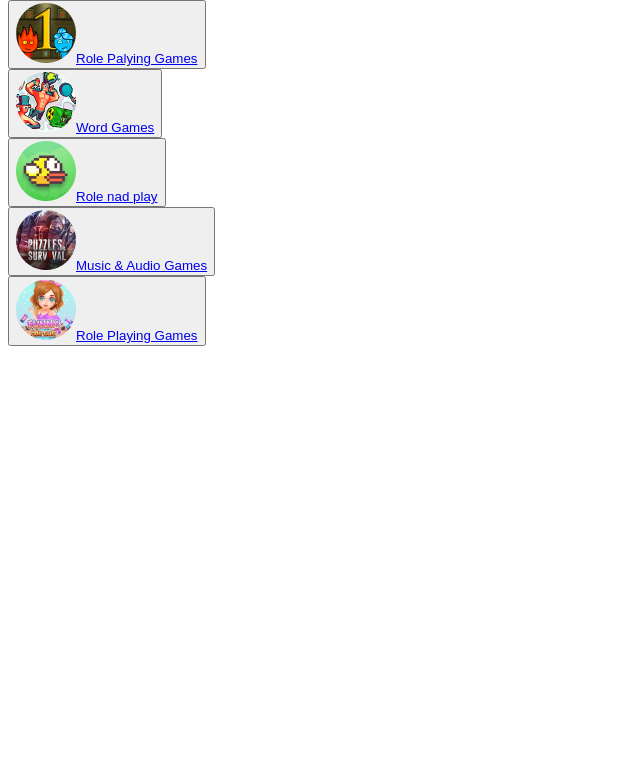
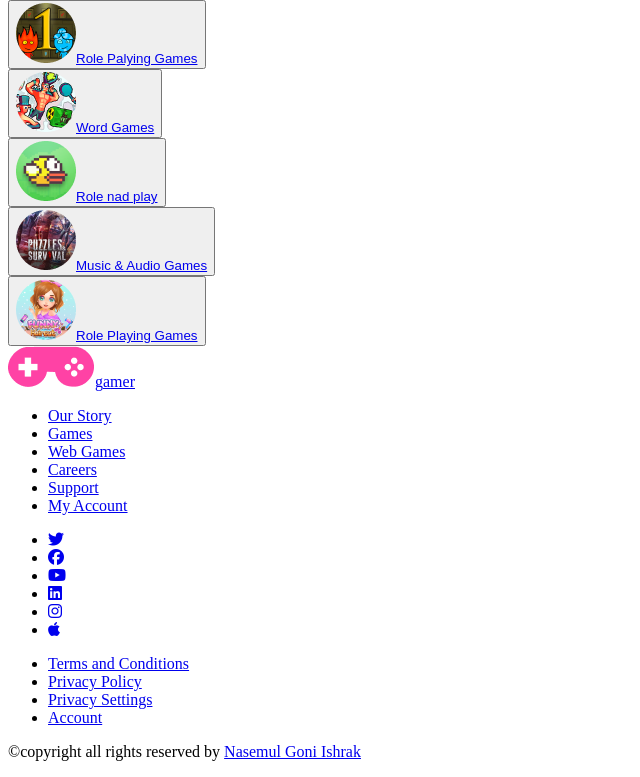
Before and after one commit to ishrak6/B8A2-Gamer-Zone, a plain HTML site: page index.html in a window 1280 px wide. Shown: the part 7929-8706 px from the top of the page, without its empty margins (0-640 px from the left). Before the commit the page ends 8283 px from the top, so only its background shows below. Drawn offline with Linux system fonts and the light colour scheme.

Commit message:
added footer section

```diff
--- a/index.html
+++ b/index.html
@@ -366,5 +366,40 @@
     <!-- ===================  buttons_area  section ========================= -->
 
 
+     <!-- ===================  footer  section ========================= -->
+
+     <footer class="footer">
+        <div class="container">
+            <div class="fotter_content">
+                <a href="#" class="navbrend"><img src="images/Frame.png" alt=""><span>g</span>amer</a>
+                <ul class="fo_manu">
+                    <li class="fo_manu_item"><a href="#" class="fo_link">Our Story</a></li>
+                    <li class="fo_manu_item"><a href="#" class="fo_link"> Games</a></li>
+                    <li class="fo_manu_item"><a href="#" class="fo_link"> Web Games</a></li>
+                    <li class="fo_manu_item"><a href="#" class="fo_link"> Careers</a></li>
+                    <li class="fo_manu_item"><a href="#" class="fo_link"> Support</a></li>
+                    <li class="fo_manu_item"><a href="#" class="fo_link"> My Account</a></li>
+                </ul>
+
+                <ul class="fo_social_link">
+                    <li class="fo_manu_item"><a href="#" class="fo_link"><i class="fa-brands fa-twitter"></i></a></li>
+                    <li class="fo_manu_item"><a href="#" class="fo_link"><i class="fa-brands fa-facebook"></i></a></li>
+                    <li class="fo_manu_item"><a href="#" class="fo_link"><i class="fa-brands fa-youtube"></i></a></li>
+                    <li class="fo_manu_item"><a href="#" class="fo_link"><i class="fa-brands fa-linkedin"></i></a></li>
+                    <li class="fo_manu_item"><a href="#" class="fo_link"><i class="fa-brands fa-instagram"></i></a></li>
+                    <li class="fo_manu_item"><a href="#" class="fo_link"><i class="fa-brands fa-apple"></i></a></li>
+                </ul>
+                <ul class="fo_imp_links">
+                    <li class="fo_manu_item"><a href="#" class="fo_link"> Terms and Conditions</a></li>
+                    <li class="fo_manu_item"><a href="#" class="fo_link"> Privacy Policy</a></li>
+                    <li class="fo_manu_item"><a href="#" class="fo_link"> Privacy Settings </a></li>
+                    <li class="fo_manu_item"><a href="#" class="fo_link"> Account</a></li>
+                </ul>
+                <p class="copyright"> ©copyright all rights reserved by <a href="https://web.facebook.com/ishrak6">Nasemul Goni Ishrak</a></p>
+            </div>
+        </div>
+    </footer>
+    <!-- ===================  footer  section ========================= -->
+
 </body>
 </html>
```
